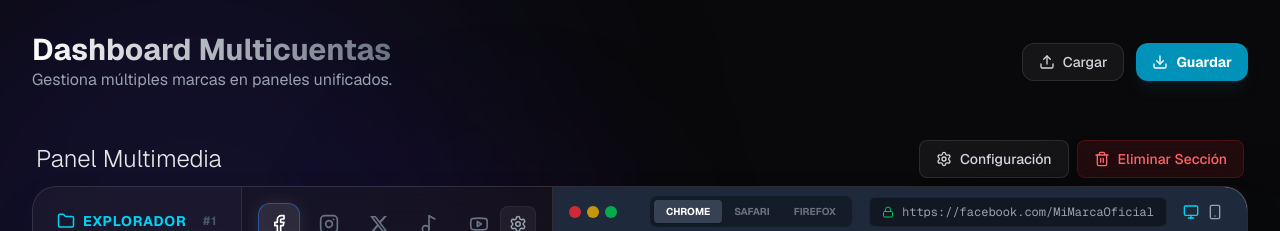
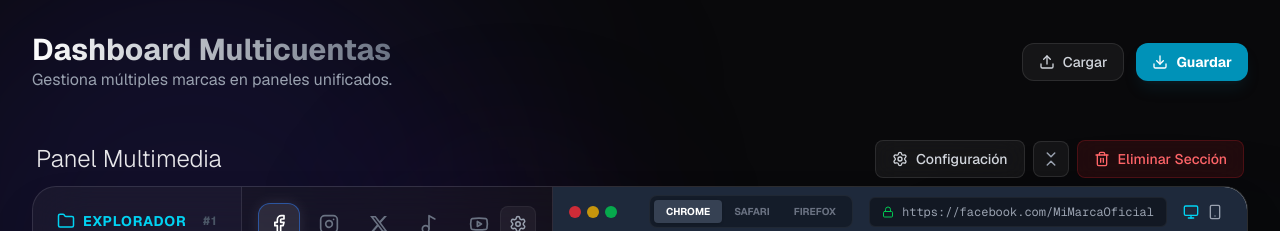
Before and after one commit to Lucasleiva1/organizador-web, a Next.js app: page / in a window 1280 px wide. Shown: the top 231 px of the page. Built offline with nearby package versions, Linux system fonts and the light colour scheme.

Commit message:
Feat: Implementado Modo Compacto para secciones del Dashboard (320px fijo)

```diff
--- a/src/components/Dashboard.tsx
+++ b/src/components/Dashboard.tsx
@@ -6,7 +6,7 @@ import {
   Facebook, Instagram, Twitter, ChevronDown, ChevronUp,
   Zap, Monitor, Smartphone, Globe, Search, Bell, Menu, LayoutGrid, X,
   Plus, Trash2, Edit3, Settings, UserPlus, ExternalLink, Youtube,
-  Download, Upload as UploadIcon, FileJson, FilePlus, Users, Music2, PlusCircle, RefreshCcw, Link2
+  Download, Upload as UploadIcon, FileJson, FilePlus, Users, Music2, PlusCircle, RefreshCcw, Link2, ChevronsDownUp, ChevronsUpDown
 } from 'lucide-react';
 
 // --- COMPONENTE INTERNO PARA LAS SECCIONES PLEGABLES ---
@@ -354,6 +354,7 @@ interface DashboardRowProps {
 
 const DashboardRow = ({ id, title, accounts, onTitleChange, onAccountsChange, onDelete, showDelete }: DashboardRowProps) => {
   // --- ESTADOS PROPIOS DE LA UI (No persistentes o locales) ---
+  const [isCompact, setIsCompact] = useState(false);
 
   // Estado Panel Central (Redes)
   const [isAccountsOpen, setAccountsOpen] = useState(false);
@@ -480,6 +481,15 @@ const DashboardRow = ({ id, title, accounts, onTitleChange, onAccountsChange, on
                     <span>Configuración</span>
                 </button>
 
+                 {/* Botón Compactar / Expandir */}
+                 <button
+                    onClick={() => setIsCompact(!isCompact)}
+                    className={`p-2 rounded-lg transition-all ${isCompact ? 'bg-cyan-500/20 text-cyan-400 border border-cyan-500/30' : 'bg-white/5 border border-white/10 text-gray-400 hover:text-white'}`}
+                    title={isCompact ? "Expandir Panel" : "Compactar Panel"}
+                >
+                    {isCompact ? <ChevronsUpDown size={18} /> : <ChevronsDownUp size={18} />}
+                </button>
+
                 {showDelete && (
                      <button
                         onClick={onDelete}
@@ -494,7 +504,7 @@ const DashboardRow = ({ id, title, accounts, onTitleChange, onAccountsChange, on
 
 
         {/* --- CONTENT BODY (Unified 3 Columns) --- */}
-        <div className="w-full h-[700px] bg-white/5 backdrop-blur-xl border border-white/10 rounded-3xl shadow-2xl flex overflow-hidden relative group hover:shadow-cyan-900/10 hover:border-white/20 transition-all duration-500">
+        <div className={`w-full bg-white/5 backdrop-blur-xl border border-white/10 rounded-3xl shadow-2xl flex overflow-hidden relative group hover:shadow-cyan-900/10 hover:border-white/20 transition-all duration-500 ease-in-out ${isCompact ? 'h-[320px] border-cyan-500/20 shadow-none' : 'h-[700px]'}`}>
 
         {/* =======================================================
             COLUMNA 1: GESTOR DE ACTIVOS (Izquierda)
```
